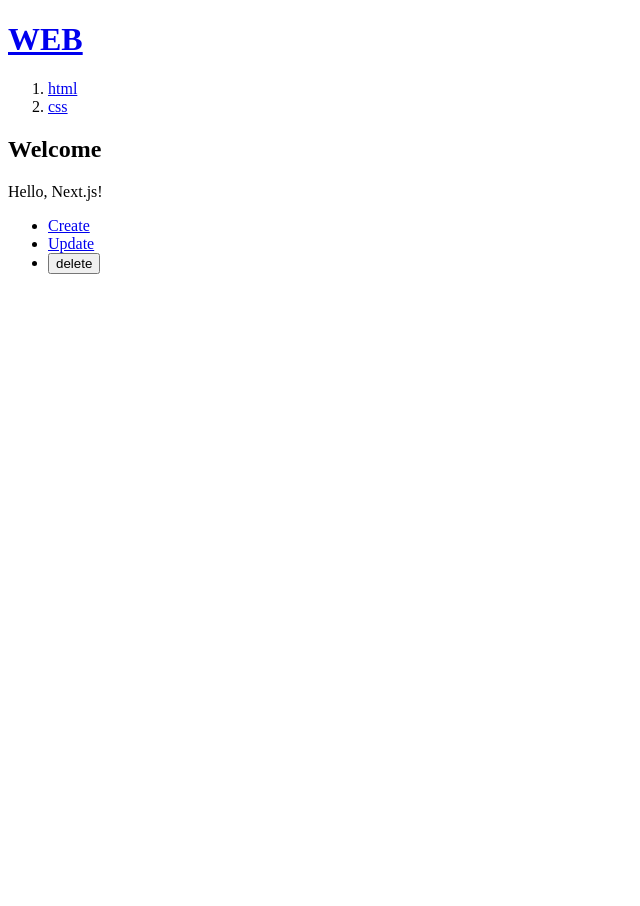
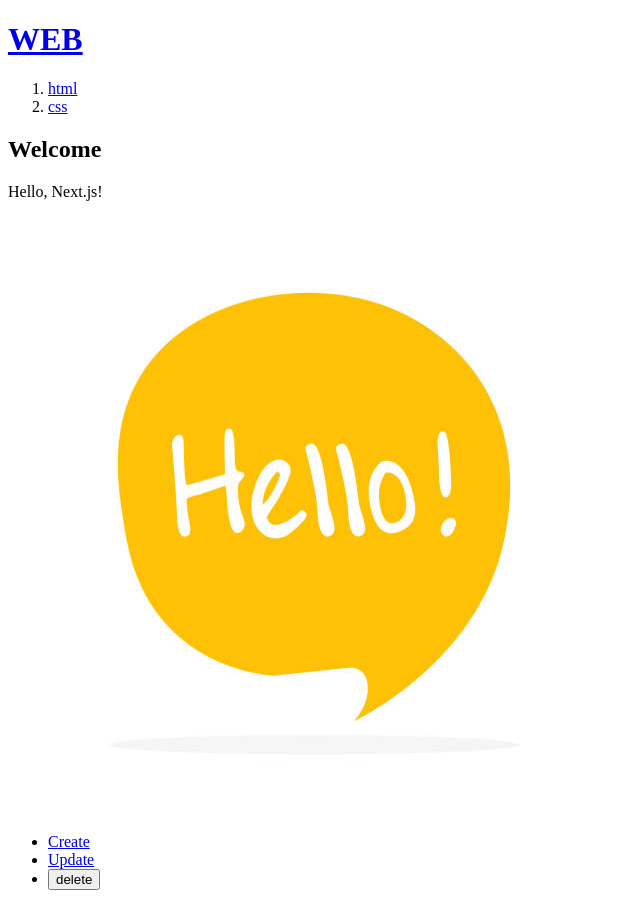
Before and after one commit to psmin77/opentutorials-next-app, a Next.js app: page / in a window 1280 px wide. Shown: the whole page, without its empty margins (0-640 px from the left). Before the commit the page ends 800 px from the top, so only its background shows below. Built offline with nearby package versions, Linux system fonts and the light colour scheme.

Commit message:
feat: Public

```diff
--- a/src/app/page.js
+++ b/src/app/page.js
@@ -3,6 +3,8 @@ export default function Home() {
     <>
       <h2>Welcome</h2>
       Hello, Next.js!
+      <br />
+      <img src="/hello.jpg" />
     </>
   );
 }
```
Also changed, not shown: public/hello.jpg (added).
